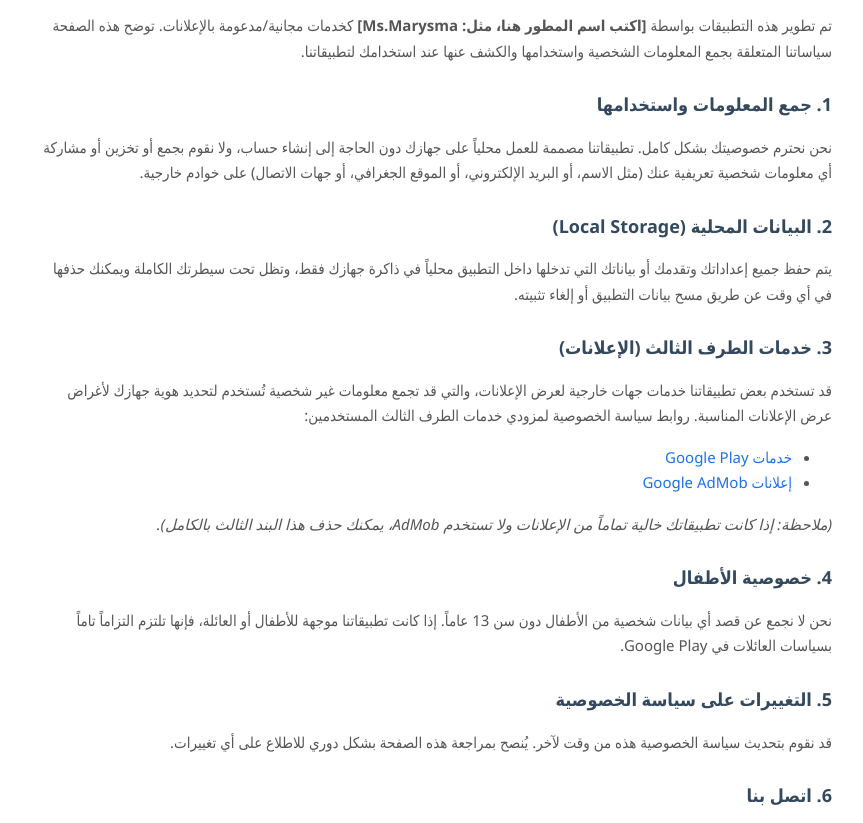
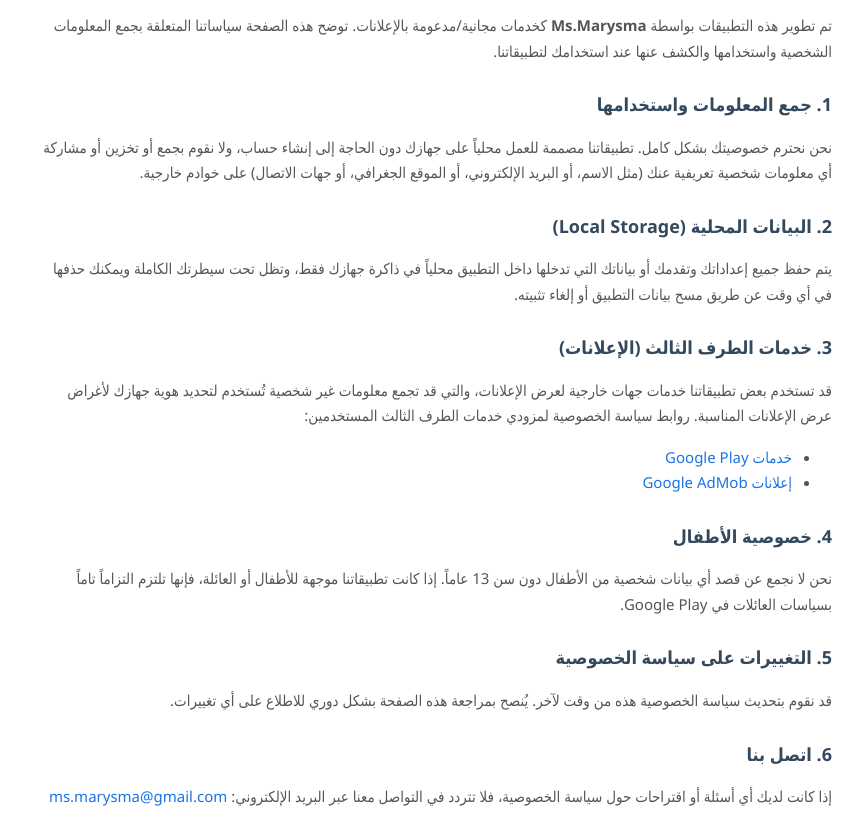
Before and after one commit to MsMarysma/ms.marysma, a plain HTML site: page privacy.html in a window 1280 px wide. Shown: the part 192-1015 px from the top of the page, without its empty margins (208-1071 px from the left). Drawn offline with Linux system fonts and the light colour scheme.

Commit message:
Update developer name and contact email in privacy policy

```diff
--- a/privacy.html
+++ b/privacy.html
@@ -84,7 +84,7 @@
     <div>
         <span class="badge">آخر تحديث: نوفمبر 2026</span>
         <h1>سياسة الخصوصية</h1>
-        <p>تم تطوير هذه التطبيقات بواسطة <strong>[اكتب اسم المطور هنا، مثل: Ms.Marysma]</strong> كخدمات مجانية/مدعومة بالإعلانات. توضح هذه الصفحة سياساتنا المتعلقة بجمع المعلومات الشخصية واستخدامها والكشف عنها عند استخدامك لتطبيقاتنا.</p>
+        <p>تم تطوير هذه التطبيقات بواسطة <strong>Ms.Marysma</strong> كخدمات مجانية/مدعومة بالإعلانات. توضح هذه الصفحة سياساتنا المتعلقة بجمع المعلومات الشخصية واستخدامها والكشف عنها عند استخدامك لتطبيقاتنا.</p>
 
         <h2>1. جمع المعلومات واستخدامها</h2>
         <p>نحن نحترم خصوصيتك بشكل كامل. تطبيقاتنا مصممة للعمل محلياً على جهازك دون الحاجة إلى إنشاء حساب، ولا نقوم بجمع أو تخزين أو مشاركة أي معلومات شخصية تعريفية عنك (مثل الاسم، أو البريد الإلكتروني، أو الموقع الجغرافي، أو جهات الاتصال) على خوادم خارجية.</p>
@@ -98,7 +98,6 @@
             <li><a href="https://policies.google.com/privacy" target="_blank" rel="noopener">خدمات Google Play</a></li>
             <li><a href="https://support.google.com/admob/answer/6128543" target="_blank" rel="noopener">إعلانات Google AdMob</a></li>
         </ul>
-        <p><em>(ملاحظة: إذا كانت تطبيقاتك خالية تماماً من الإعلانات ولا تستخدم AdMob، يمكنك حذف هذا البند الثالث بالكامل).</em></p>
 
         <h2>4. خصوصية الأطفال</h2>
         <p>نحن لا نجمع عن قصد أي بيانات شخصية من الأطفال دون سن 13 عاماً. إذا كانت تطبيقاتنا موجهة للأطفال أو العائلة، فإنها تلتزم التزاماً تاماً بسياسات العائلات في Google Play.</p>
@@ -107,7 +106,7 @@
         <p>قد نقوم بتحديث سياسة الخصوصية هذه من وقت لآخر. يُنصح بمراجعة هذه الصفحة بشكل دوري للاطلاع على أي تغييرات.</p>
 
         <h2>6. اتصل بنا</h2>
-        <p>إذا كانت لديك أي أسئلة أو اقتراحات حول سياسة الخصوصية، فلا تتردد في التواصل معنا عبر البريد الإلكتروني: <a href="mailto:your-email@example.com">your-email@example.com</a></p>
+        <p>إذا كانت لديك أي أسئلة أو اقتراحات حول سياسة الخصوصية، فلا تتردد في التواصل معنا عبر البريد الإلكتروني: <a href="mailto:ms.marysma@gmail.com">ms.marysma@gmail.com</a></p>
     </div>
 
     <hr class="divider">
@@ -138,7 +137,7 @@
         <p>We may update our Privacy Policy from time to time. Thus, you are advised to review this page periodically for any changes.</p>
 
         <h2>6. Contact Us</h2>
-        <p>If you have any questions or suggestions about our Privacy Policy, do not hesitate to contact us at: <a href="mailto:your-email@example.com">your-email@example.com</a></p>
+        <p>If you have any questions or suggestions about our Privacy Policy, do not hesitate to contact us at: <a href="mailto:ms.marysma@gmail.com">ms.marysma@gmail.com</a></p>
     </div>
 
     <div style="text-align: center;">
```
